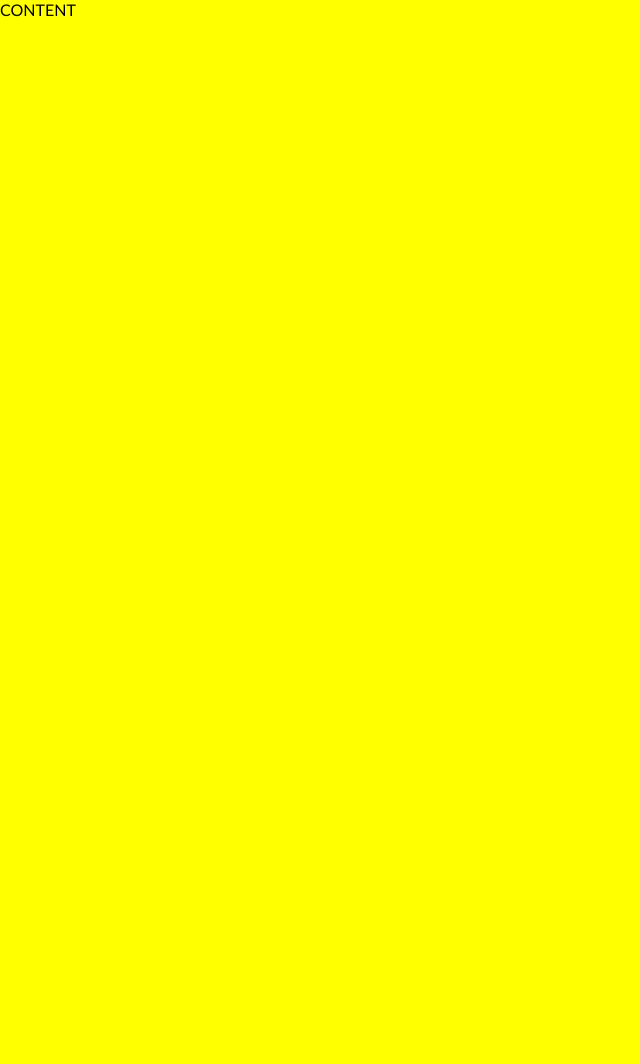
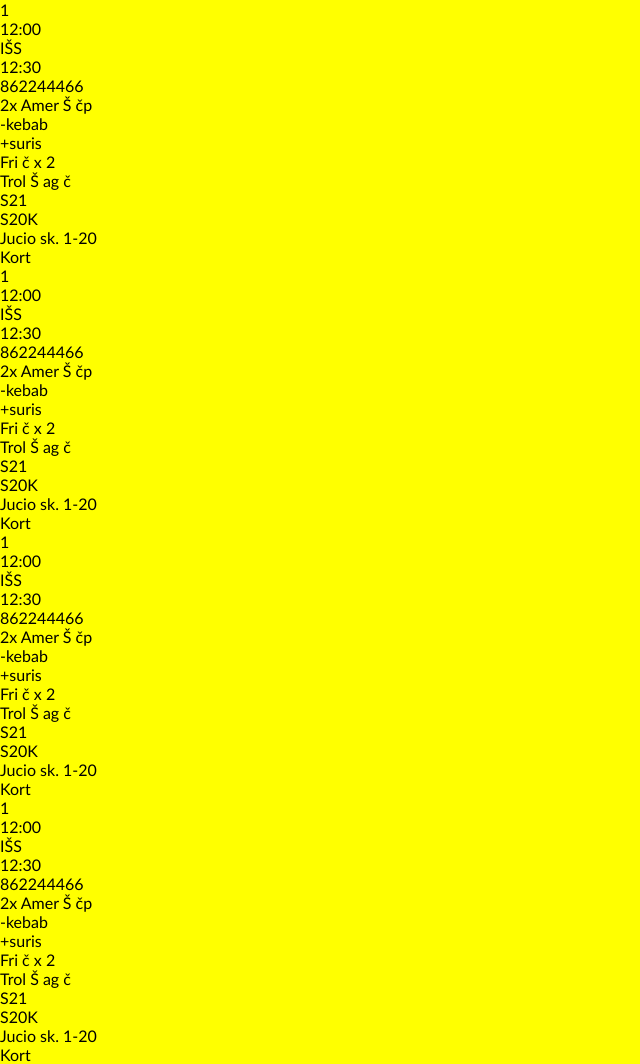
Before and after one commit to brokenfingers/manage-prototype, a website: page index.html in a window 1280 px wide. Shown: the whole page, without its empty margins (0-640 px from the left). Before the commit the page ends 800 px from the top, so only its background shows below. Drawn offline with Linux system fonts and the light colour scheme.

Commit message:
order structure

```diff
--- a/index.html
+++ b/index.html
@@ -19,7 +19,99 @@
 </head>
 
 <body>
-    CONTENT
+    <main>
+        <section class="orders-pool">
+            <div class="order">
+                <div class="top-bar">
+                    <p class="number">1</p>
+                    <p class="time-ordered">12:00</p>
+                    <p>IŠS</p>
+                    <p class="finish-time">12:30</p>
+                </div>
+                <p class="phone">862244466</p>
+                <ul class="order-list">
+                    <li>2x Amer Š čp</li>
+                    <li class="remove">-kebab</li>
+                    <li class="extra">+suris</li>
+                    <li>Fri č x 2</li>
+                    <li>Trol Š ag č</li>
+                    <li>S21</li>
+                    <li>S20K</li>
+                </ul>
+                <div class="bottom-bar">
+                    <p class="address">Jucio sk. 1-20</p>
+                    <p class="pay-method">Kort</p>
+                </div>
+            </div>
+            <div class="order">
+                <div class="top-bar">
+                    <p class="number">1</p>
+                    <p class="time-ordered">12:00</p>
+                    <p>IŠS</p>
+                    <p class="finish-time">12:30</p>
+                </div>
+                <p class="phone">862244466</p>
+                <ul class="order-list">
+                    <li>2x Amer Š čp</li>
+                    <li class="remove">-kebab</li>
+                    <li class="extra">+suris</li>
+                    <li>Fri č x 2</li>
+                    <li>Trol Š ag č</li>
+                    <li>S21</li>
+                    <li>S20K</li>
+                </ul>
+                <div class="bottom-bar">
+                    <p class="address">Jucio sk. 1-20</p>
+                    <p class="pay-method">Kort</p>
+                </div>
+            </div>
+            <div class="order">
+                <div class="top-bar">
+                    <p class="number">1</p>
+                    <p class="time-ordered">12:00</p>
+                    <p>IŠS</p>
+                    <p class="finish-time">12:30</p>
+                </div>
+                <p class="phone">862244466</p>
+                <ul class="order-list">
+                    <li>2x Amer Š čp</li>
+                    <li class="remove">-kebab</li>
+                    <li class="extra">+suris</li>
+                    <li>Fri č x 2</li>
+                    <li>Trol Š ag č</li>
+                    <li>S21</li>
+                    <li>S20K</li>
+                </ul>
+                <div class="bottom-bar">
+                    <p class="address">Jucio sk. 1-20</p>
+                    <p class="pay-method">Kort</p>
+                </div>
+            </div>
+            <div class="order">
+                <div class="top-bar">
+                    <p class="number">1</p>
+                    <p class="time-ordered">12:00</p>
+                    <p>IŠS</p>
+                    <p class="finish-time">12:30</p>
+                </div>
+                <p class="phone">862244466</p>
+                <ul class="order-list">
+                    <li>2x Amer Š čp</li>
+                    <li class="remove">-kebab</li>
+                    <li class="extra">+suris</li>
+                    <li>Fri č x 2</li>
+                    <li>Trol Š ag č</li>
+                    <li>S21</li>
+                    <li>S20K</li>
+                </ul>
+                <div class="bottom-bar">
+                    <p class="address">Jucio sk. 1-20</p>
+                    <p class="pay-method">Kort</p>
+                </div>
+            </div>
+        </section>
+
+    </main>
 </body>
 
 </html>
```
